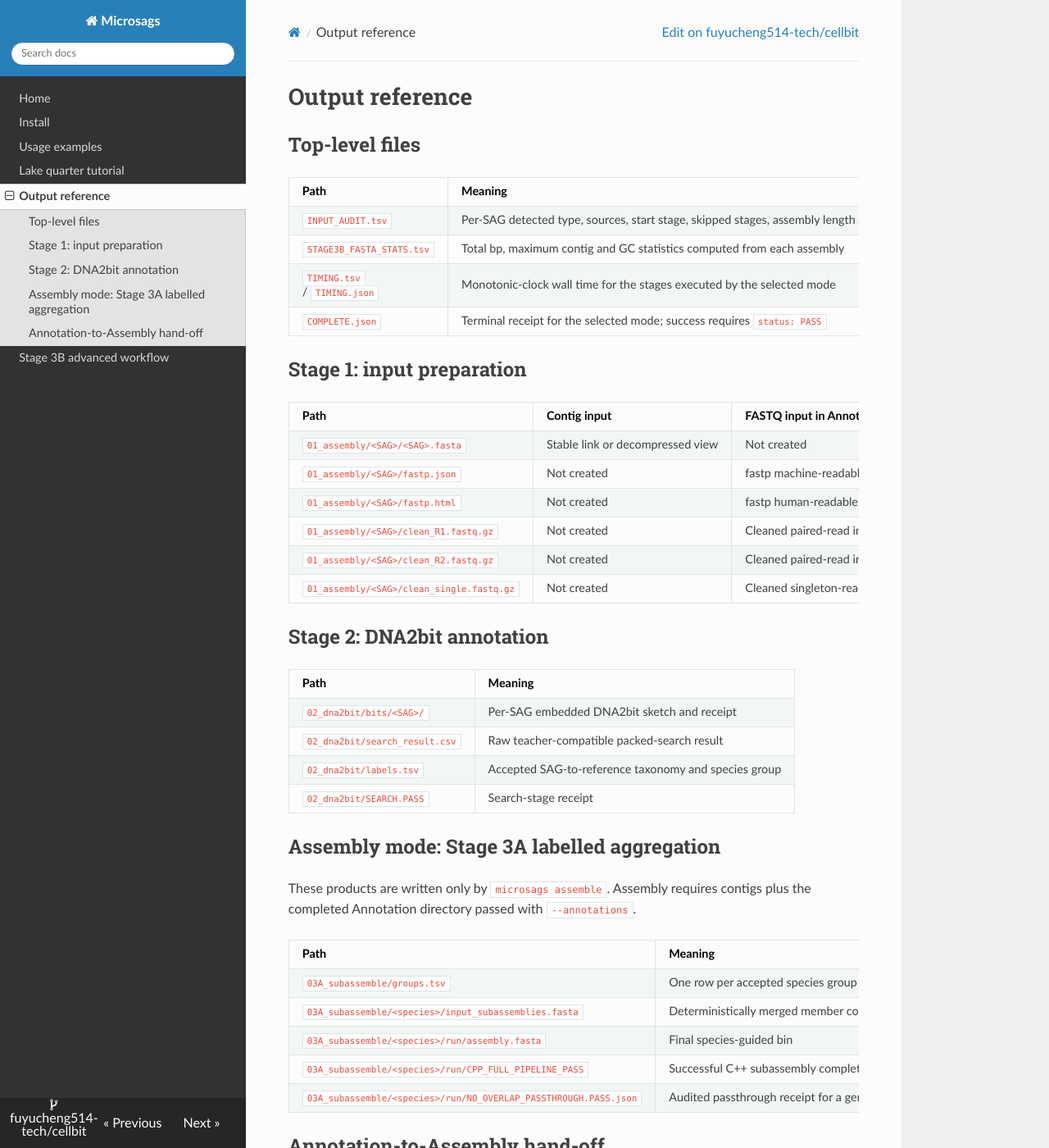
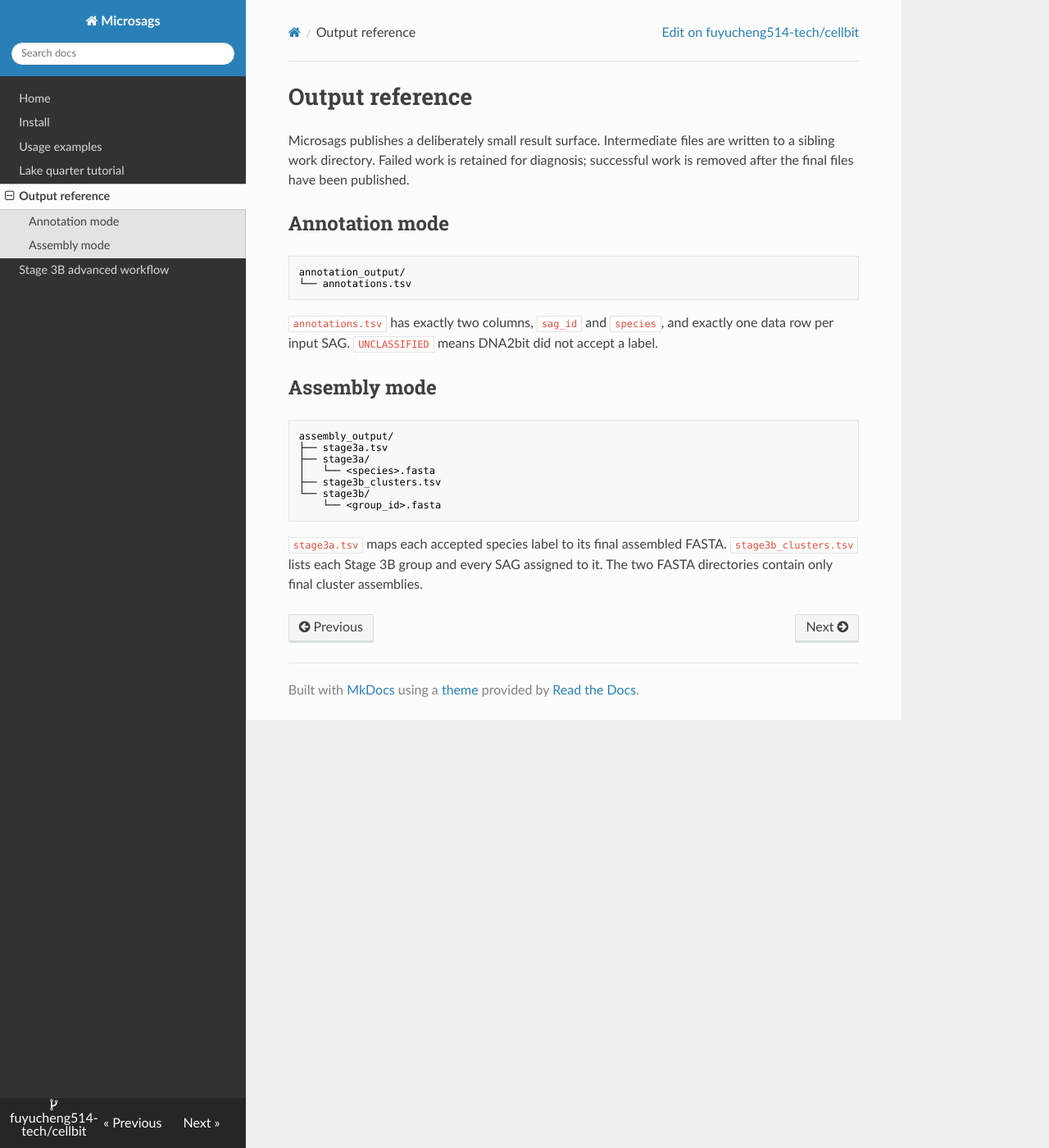
Before and after one commit to fuyucheng514-tech/cellbit, an MkDocs documentation site: the page built from docs/outputs.md, in a window 1280 px wide and 1400 px high. Shown: the whole window at 82% size. Built offline with MkDocs 1.6.1, drawn with Linux system fonts in a browser that asks for light colours; nearby versions of some CDN libraries; some of the changed text lies outside the part shown.

Commit message:
feat: publish minimal annotation and assembly outputs

````diff
--- a/docs/outputs.md
+++ b/docs/outputs.md
@@ -1,49 +1,31 @@
 # Output reference
 
-## Top-level files
+Microsags publishes a deliberately small result surface. Intermediate files
+are written to a sibling work directory. Failed work is retained for diagnosis;
+successful work is removed after the final files have been published.
 
-| Path | Meaning |
-|---|---|
-| `INPUT_AUDIT.tsv` | Per-SAG detected type, sources, start stage, skipped stages, assembly length and eligibility |
-| `STAGE3B_FASTA_STATS.tsv` | Total bp, maximum contig and GC statistics computed from each assembly |
-| `TIMING.tsv` / `TIMING.json` | Monotonic-clock wall time for the stages executed by the selected mode |
-| `COMPLETE.json` | Terminal receipt for the selected mode; success requires `status: PASS` |
+## Annotation mode
 
-## Stage 1: input preparation
+```text
+annotation_output/
+└── annotations.tsv
+```
 
-| Path | Contig input | FASTQ input in Annotation mode |
-|---|---|---|
-| `01_assembly/<SAG>/<SAG>.fasta` | Stable link or decompressed view | Not created |
-| `01_assembly/<SAG>/fastp.json` | Not created | fastp machine-readable report |
-| `01_assembly/<SAG>/fastp.html` | Not created | fastp human-readable report |
-| `01_assembly/<SAG>/clean_R1.fastq.gz` | Not created | Cleaned paired-read input when present |
-| `01_assembly/<SAG>/clean_R2.fastq.gz` | Not created | Cleaned paired-read input when present |
-| `01_assembly/<SAG>/clean_single.fastq.gz` | Not created | Cleaned singleton-read input when present |
+`annotations.tsv` has exactly two columns, `sag_id` and `species`, and exactly
+one data row per input SAG. `UNCLASSIFIED` means DNA2bit did not accept a label.
 
-## Stage 2: DNA2bit annotation
+## Assembly mode
 
-| Path | Meaning |
-|---|---|
-| `02_dna2bit/bits/<SAG>/` | Per-SAG embedded DNA2bit sketch and receipt |
-| `02_dna2bit/search_result.csv` | Raw teacher-compatible packed-search result |
-| `02_dna2bit/labels.tsv` | Accepted SAG-to-reference taxonomy and species group |
-| `02_dna2bit/SEARCH.PASS` | Search-stage receipt |
+```text
+assembly_output/
+├── stage3a.tsv
+├── stage3a/
+│   └── <species>.fasta
+├── stage3b_clusters.tsv
+└── stage3b/
+    └── <group_id>.fasta
+```
 
-## Assembly mode: Stage 3A labelled aggregation
-
-These products are written only by `microsags assemble`. Assembly requires
-contigs plus the completed Annotation directory passed with `--annotations`.
-
-| Path | Meaning |
-|---|---|
-| `03A_subassemble/groups.tsv` | One row per accepted species group |
-| `03A_subassemble/<species>/input_subassemblies.fasta` | Deterministically merged member contigs |
-| `03A_subassemble/<species>/run/assembly.fasta` | Final species-guided bin |
-| `03A_subassemble/<species>/run/CPP_FULL_PIPELINE_PASS` | Successful C++ subassembly completion marker |
-| `03A_subassemble/<species>/run/NO_OVERLAP_PASSTHROUGH.PASS.json` | Audited passthrough receipt for a genuine no-overlap case |
-
-## Annotation-to-Assembly hand-off
-
-`03B_unclassified_pending.tsv` lists SAGs with no accepted DNA2bit species
-label. It is produced by Annotation and imported by Assembly. Its existence is
-not evidence that Stage 3B completed.
+`stage3a.tsv` maps each accepted species label to its final assembled FASTA.
+`stage3b_clusters.tsv` lists each Stage 3B group and every SAG assigned to it.
+The two FASTA directories contain only final cluster assemblies.
````
Also changed, not shown: README.md (+10 -3 lines), docs/index.html (+43 -38 lines), docs/index.md (+1 -1 lines), docs/lake-quarter-tutorial.md (+4 -3 lines), docs/usage.md (+13 -14 lines), website/index.html (+43 -38 lines), 2 other files.
